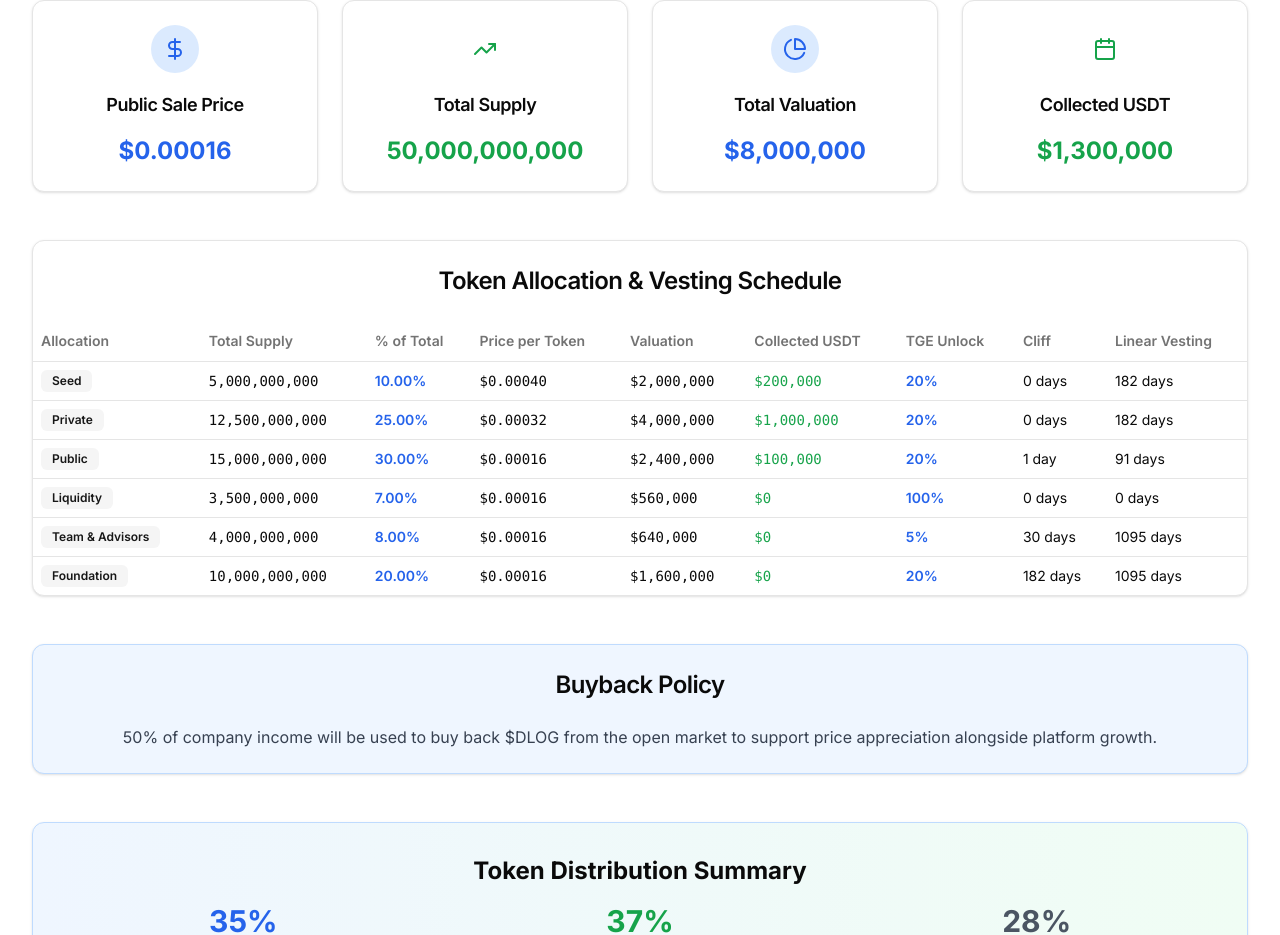
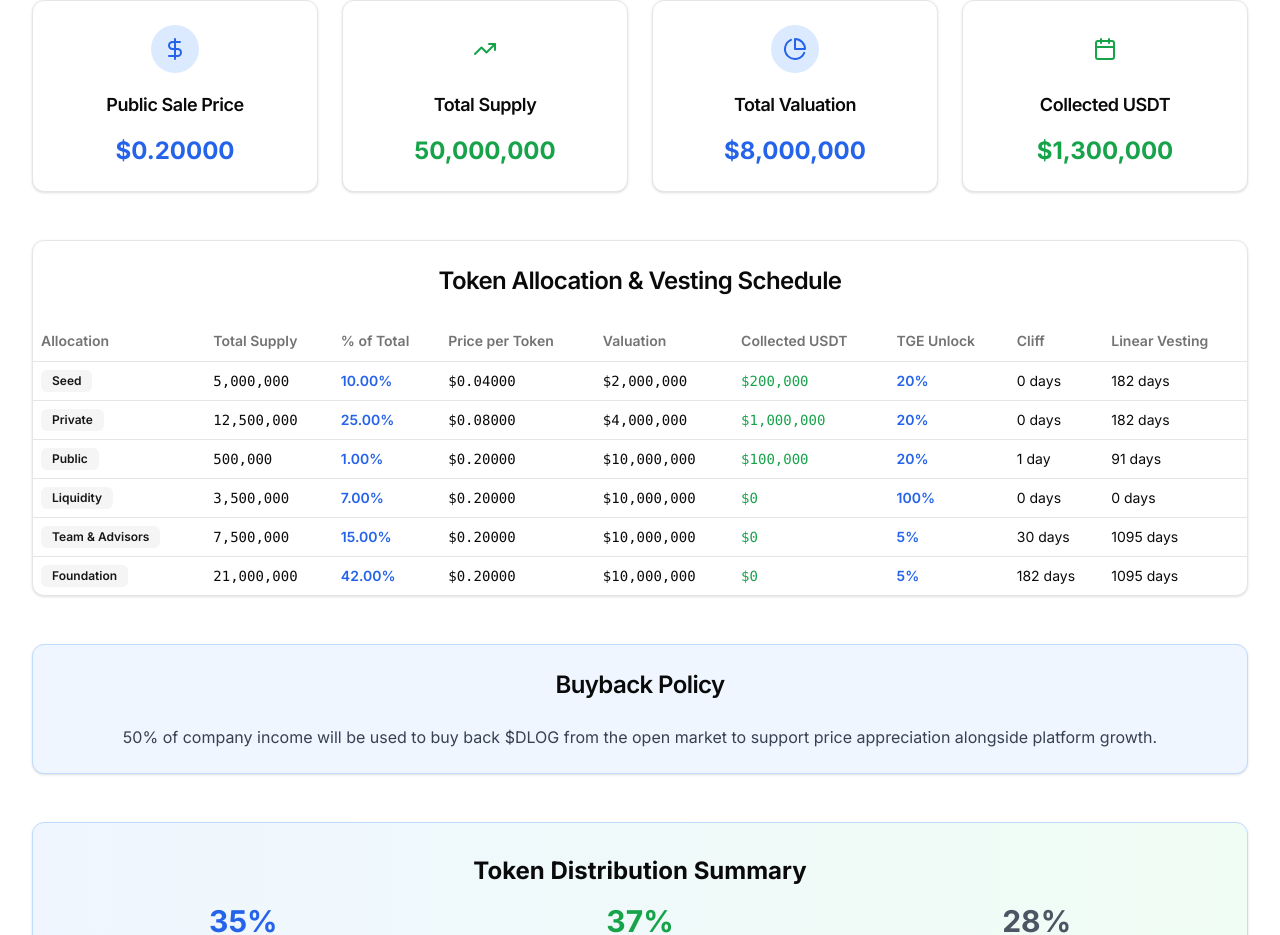
Before and after one commit to Alherd1208/deloc, a Next.js app: page / in a window 1280 px wide. Shown: the part 3565-4500 px from the top of the page. Built offline with nearby package versions, Linux system fonts and the light colour scheme.

Commit message:
Update tokenomics with new data from Google Sheets - reduced supply and updated prices

```diff
--- a/components/Tokenomics.tsx
+++ b/components/Tokenomics.tsx
@@ -9,9 +9,9 @@ import { Table, TableBody, TableCell, TableHead, TableHeader, TableRow } from '@
 const tokenomicsData = [
     {
         category: 'Seed',
-        totalSupply: '5,000,000,000',
+        totalSupply: '5,000,000',
         percent: '10.00%',
-        price: '$0.00040',
+        price: '$0.04000',
         valuation: '$2,000,000',
         collected: '$200,000',
         tgeUnlock: '20%',
@@ -20,9 +20,9 @@ const tokenomicsData = [
     },
     {
         category: 'Private',
-        totalSupply: '12,500,000,000',
+        totalSupply: '12,500,000',
         percent: '25.00%',
-        price: '$0.00032',
+        price: '$0.08000',
         valuation: '$4,000,000',
         collected: '$1,000,000',
         tgeUnlock: '20%',
@@ -31,10 +31,10 @@ const tokenomicsData = [
     },
     {
         category: 'Public',
-        totalSupply: '15,000,000,000',
-        percent: '30.00%',
-        price: '$0.00016',
-        valuation: '$2,400,000',
+        totalSupply: '500,000',
+        percent: '1.00%',
+        price: '$0.20000',
+        valuation: '$10,000,000',
         collected: '$100,000',
         tgeUnlock: '20%',
         cliff: '1 day',
@@ -42,10 +42,10 @@ const tokenomicsData = [
     },
     {
         category: 'Liquidity',
-        totalSupply: '3,500,000,000',
+        totalSupply: '3,500,000',
         percent: '7.00%',
-        price: '$0.00016',
-        valuation: '$560,000',
+        price: '$0.20000',
+        valuation: '$10,000,000',
         collected: '$0',
         tgeUnlock: '100%',
         cliff: '0 days',
@@ -53,10 +53,10 @@ const tokenomicsData = [
     },
     {
         category: 'Team & Advisors',
-        totalSupply: '4,000,000,000',
-        percent: '8.00%',
-        price: '$0.00016',
-        valuation: '$640,000',
+        totalSupply: '7,500,000',
+        percent: '15.00%',
+        price: '$0.20000',
+        valuation: '$10,000,000',
         collected: '$0',
         tgeUnlock: '5%',
         cliff: '30 days',
@@ -64,12 +64,12 @@ const tokenomicsData = [
     },
     {
         category: 'Foundation',
-        totalSupply: '10,000,000,000',
-        percent: '20.00%',
-        price: '$0.00016',
-        valuation: '$1,600,000',
+        totalSupply: '21,000,000',
+        percent: '42.00%',
+        price: '$0.20000',
+        valuation: '$10,000,000',
         collected: '$0',
-        tgeUnlock: '20%',
+        tgeUnlock: '5%',
         cliff: '182 days',
         vesting: '1095 days'
     }
@@ -79,13 +79,13 @@ const keyStats = [
     {
         icon: DollarSign,
         label: 'Public Sale Price',
-        value: '$0.00016',
+        value: '$0.20000',
         color: 'primary'
     },
     {
         icon: TrendingUp,
         label: 'Total Supply',
-        value: '50,000,000,000',
+        value: '50,000,000',
         color: 'secondary'
     },
     {
```
